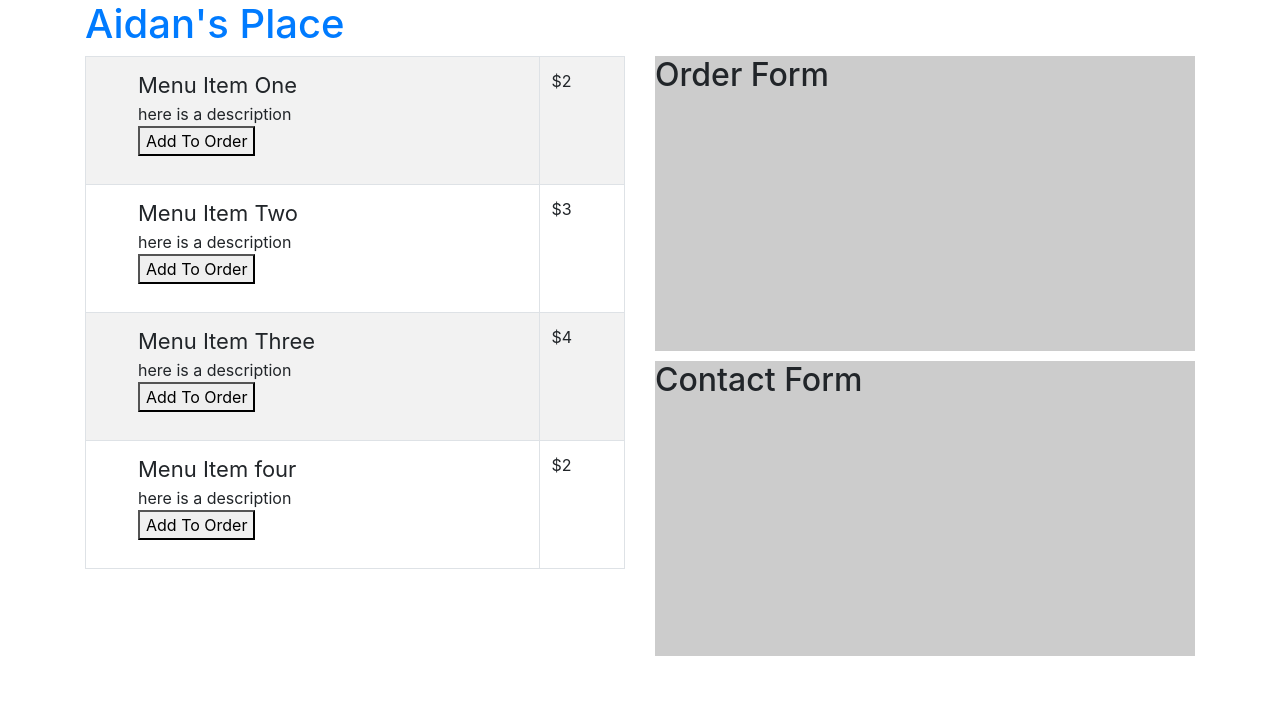
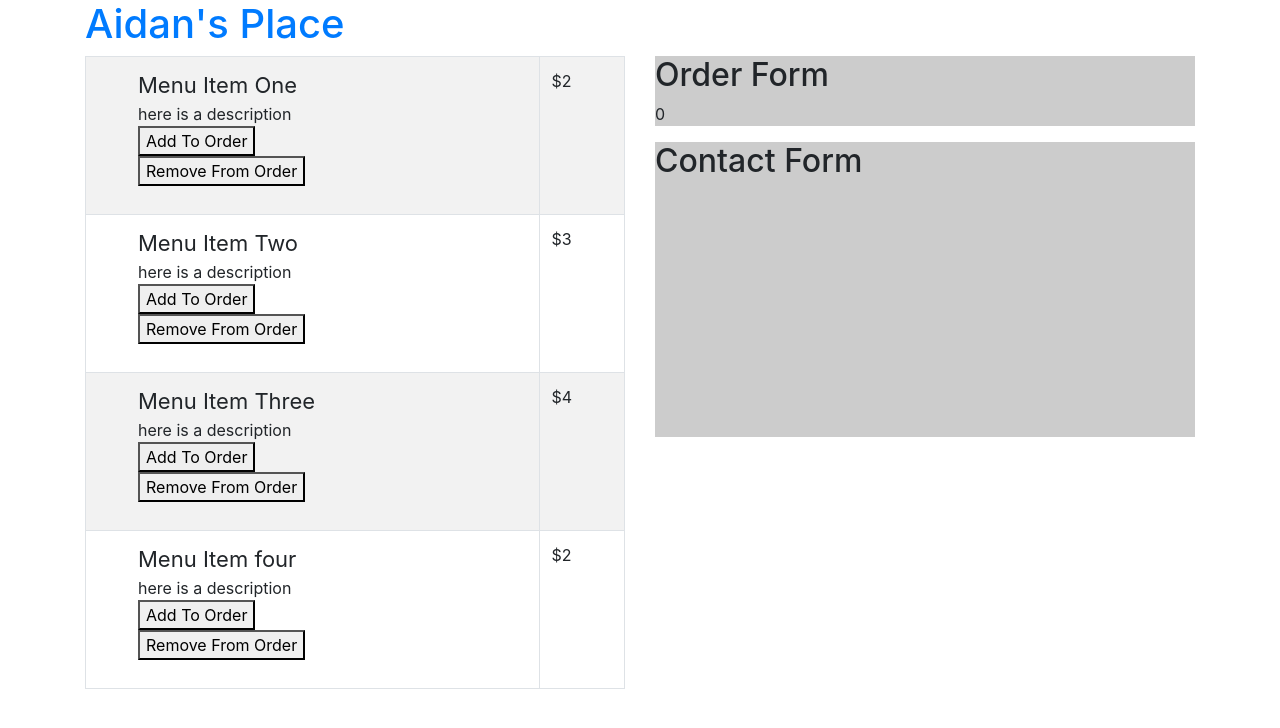
Before and after one commit to ccs-student-submissions/5-4-1-bobs-place-apierc2175, a React (Create React App) app in the folder my-app/: page / in a window 1280 px wide. Shown: the top 728 px of the page. Built offline with nearby package versions, Linux system fonts and the light colour scheme.

Commit message:
have functioning add remove and subtotal

```diff
--- a/my-app/src/components/MenuList.js
+++ b/my-app/src/components/MenuList.js
@@ -31,6 +31,7 @@ class MenuList extends Component {
             <li className="menu-item-name">{item.name}</li>
             <li>{item.description}</li>
             <li><button onClick={() => this.props.addToCart(item)}>Add To Order</button></li>
+            <li><button onClick={() => this.props.removeFromCart(item)}>Remove From Order</button></li>
           </ul>
         </td>
         <td>${item.price}</td>
--- a/my-app/src/components/OrderForm.js
+++ b/my-app/src/components/OrderForm.js
@@ -24,10 +24,12 @@ class OrderForm extends Component {
         <h1>{item.price}</h1>
       </div>
     ));
+
     return (
       <section className="order-form">
         <h2>Order Form</h2>
         {orderItems}
+        <p>{this.props.subtotal}</p>
       </section>
     )
   }
--- a/my-app/src/containers/App.css
+++ b/my-app/src/containers/App.css
@@ -26,7 +26,6 @@ section {
 
 section.order-form {
   background-color: #ccc;
-  height: 295px;
 }
 
 section.contact-form {
--- a/my-app/src/containers/App.js
+++ b/my-app/src/containers/App.js
@@ -17,6 +17,7 @@ class App extends Component {
       subtotal: 0
     }
     this.addToCart = this.addToCart.bind(this);
+    this.removeFromCart = this.removeFromCart.bind(this);
   }
 
   componentDidMount() {
@@ -34,6 +35,16 @@ class App extends Component {
     }));
   }
 
+  removeFromCart(item) {
+    let items = [...this.state.orderItems];
+    let index = items.indexOf(item);
+    items.splice(index, 1);
+    this.setState((prevState, props) => ({
+      orderItems: items,
+      subtotal: prevState.subtotal - item.price
+    }));
+  }
+
   render() {
     return (
       <React.Fragment>
@@ -41,10 +52,11 @@ class App extends Component {
           <h1 className="text-primary">Aidan's Place</h1>
         <Row>
           <Col xs="6">
-            <MenuList menuItems={this.state.menuItems} addToCart={this.addToCart}/>
+            <MenuList menuItems={this.state.menuItems} addToCart={this.addToCart} removeFromCart={this.removeFromCart}/>
           </Col>
           <Col xs="6">
-            <OrderForm orderItems={this.state.orderItems}/>
+            <OrderForm orderItems={this.state.orderItems} subtotal={this.state.subtotal} />
+
             <ContactForm />
           </Col>
         </Row>
```
